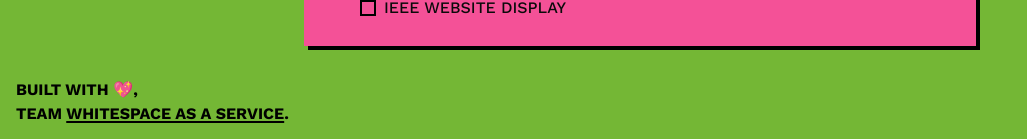
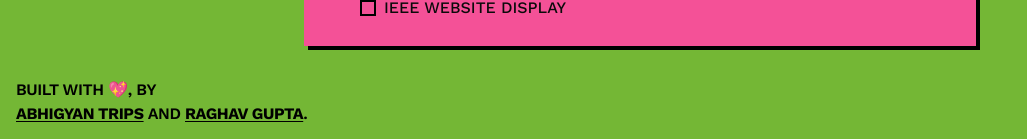
Before and after one commit to Alphaspiderman/mahe-openhouse-2025, a Next.js app: page / in a window 1280 px wide. Shown: the part 2133-2272 px from the top of the page, without its empty margins (0-1027 px from the left). Built offline with nearby package versions, Linux system fonts and the light colour scheme.

Commit message:
chore(ui): update footer

```diff
--- a/src/app/layout.tsx
+++ b/src/app/layout.tsx
@@ -63,13 +63,21 @@ export default function RootLayout({
           <InstallButton />
         </header>
         <main className="mx-4 my-8 lg:mx-10">{children}</main>
-        <footer className="m-4 items-start font-bold uppercase">
-          Built with 💖, <br /> Team{' '}
+        <footer className="m-4 items-start font-semibold tracking-tight uppercase">
+          Built with 💖, by
+          <br />
           <a
-            href="https://github.com/Alphaspiderman/mahe-openhouse-2025"
-            className="underline decoration-2 underline-offset-2"
+            href="https://linkedin.com/in/abhigyantrips"
+            className="font-bold underline decoration-1 underline-offset-2 hover:decoration-2"
           >
-            Whitespace as a Service
+            Abhigyan Trips
+          </a>{' '}
+          and{' '}
+          <a
+            href="https://linkedin.com/in/raghav-gupta-ind"
+            className="font-bold underline decoration-1 underline-offset-2 hover:decoration-2"
+          >
+            Raghav Gupta
           </a>
           .
         </footer>
```
